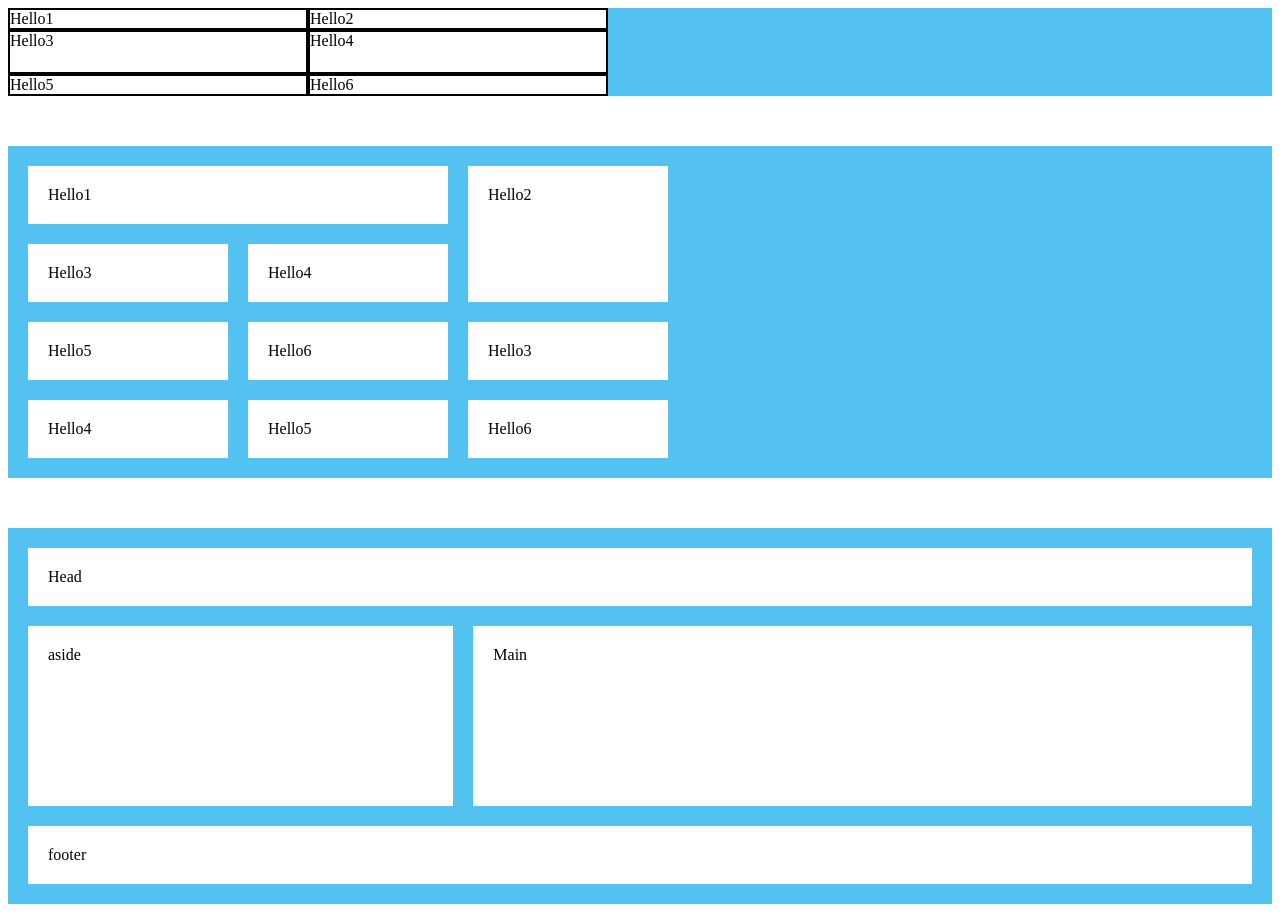
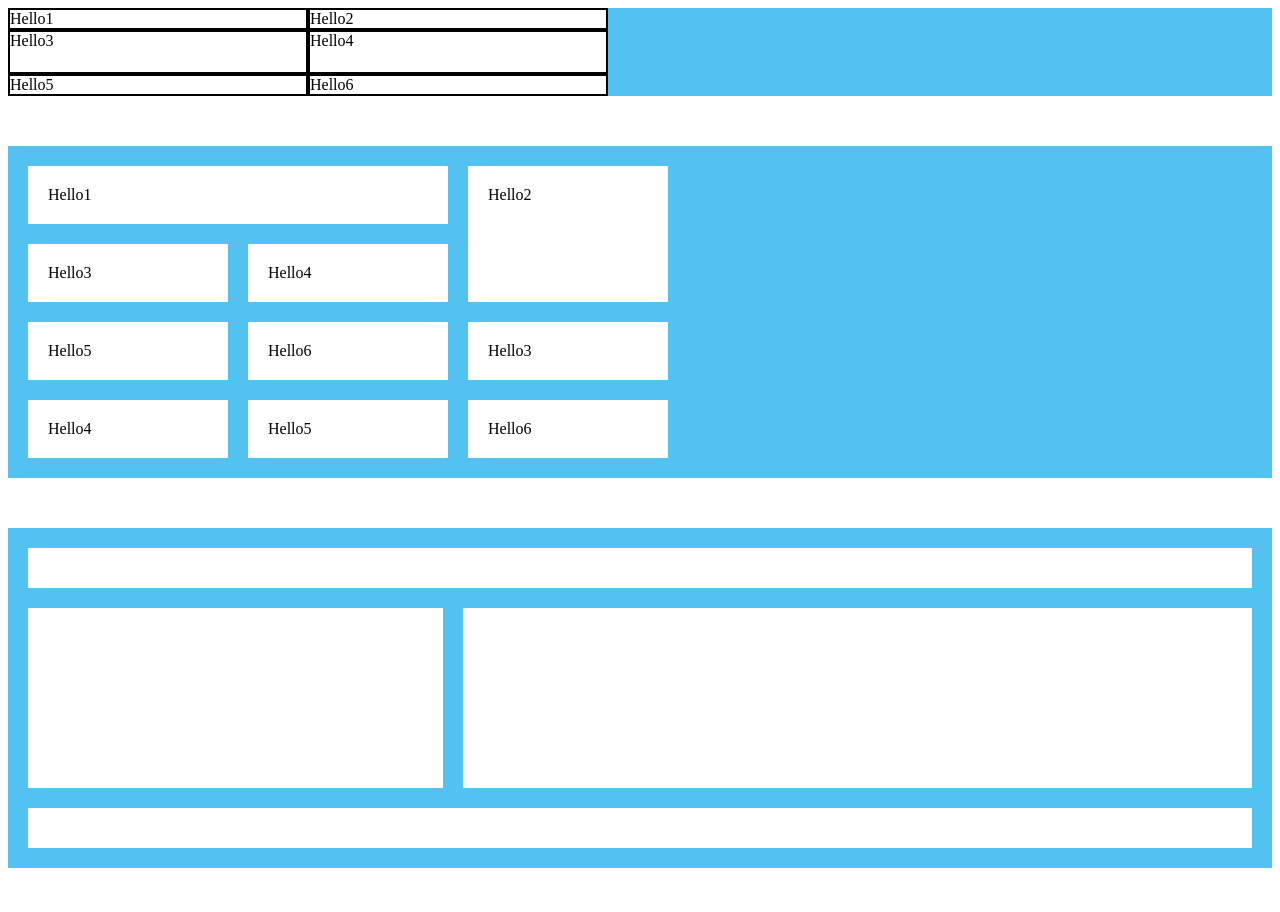
Before and after one commit to sabarirajpazhani/CSS_Learning, a plain HTML site: page Grid/index.html in a window 1280 px wide. After the commit the page ends 876 px from the top, so only its background shows below. Drawn offline with Linux system fonts and the light colour scheme.

Commit message:
Update index.html

```diff
--- a/Grid/index.html
+++ b/Grid/index.html
@@ -1,4 +1,4 @@
-  <!DOCTYPE html>
+<!DOCTYPE html>
 <html lang="en">
 <head>
     <meta charset="UTF-8">
@@ -32,10 +32,10 @@
 
 
     <div class="web">
-        <div class="head">Head</div>
-        <div class="aside">aside</div>
-        <div class="main">Main</div>
-        <div class="footer">footer</div>
+        <div class="head"><!--Head--></div>
+        <div class="aside"><!--Aside--></div>
+        <div class="main"><!--Main--></div>
+        <div class="footer"><!--Footer--></div>
     </div>
 </body>
 </html>
```
